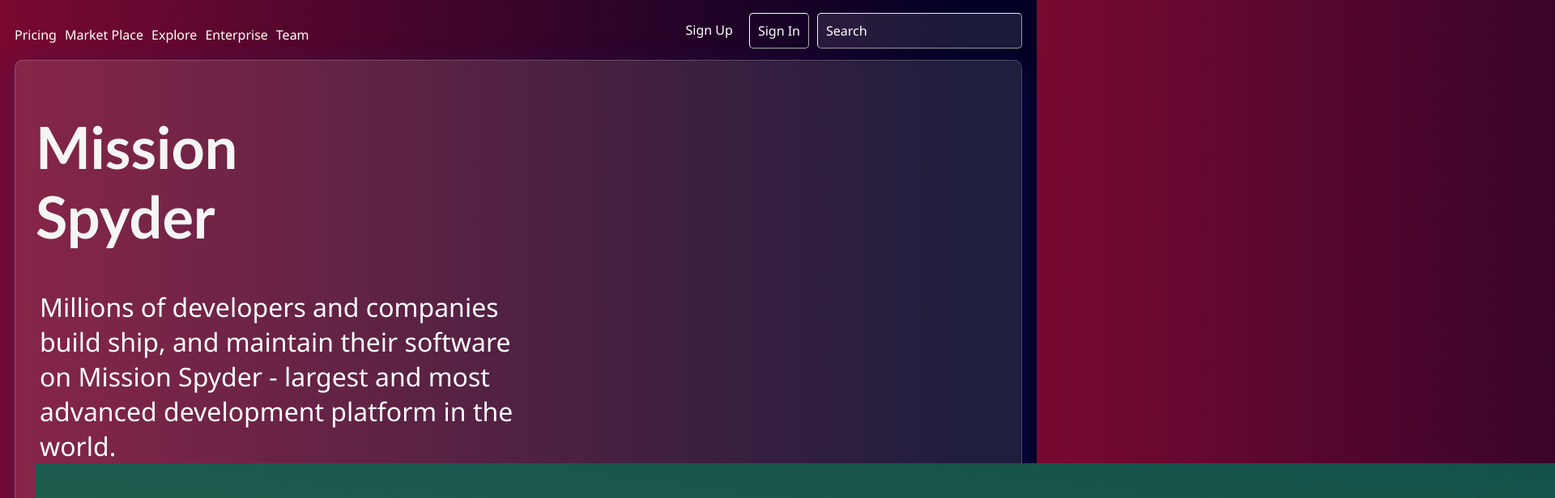
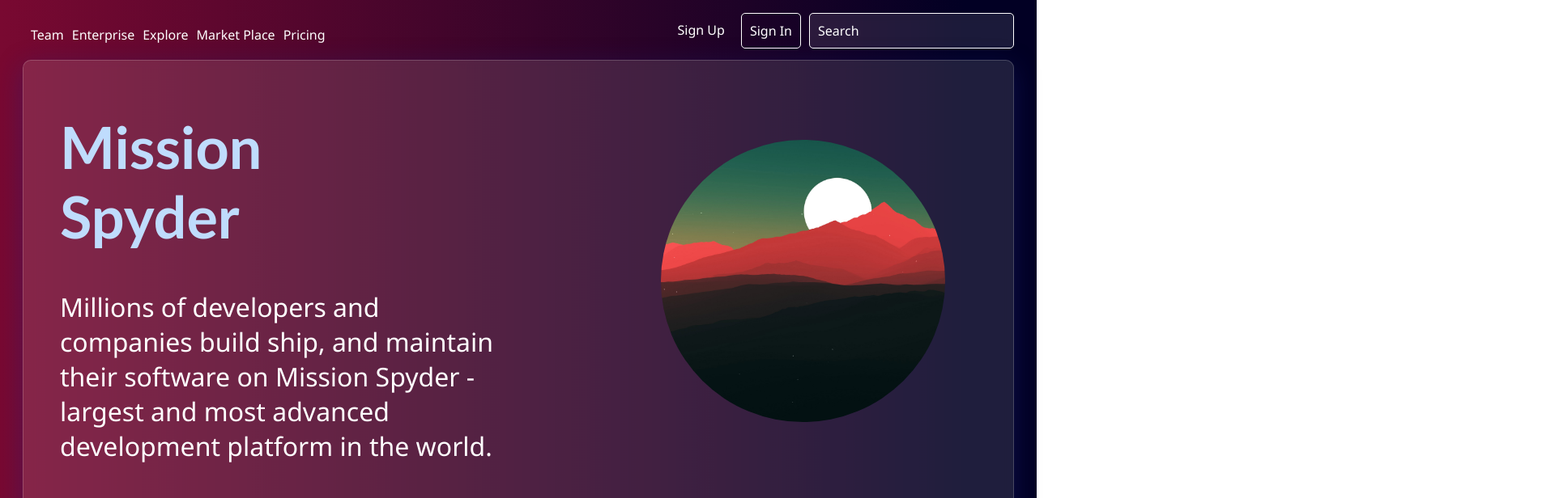
Before and after one commit to mahesh-del/mahesg-del.github.io, a plain HTML site: page index.html in a window 1280 px wide. Shown: the top 616 px of the page at 81% size, 1920 px wide, since content can reach past the window. Drawn offline with Linux system fonts and the light colour scheme.

Commit message:
Update style.css

```diff
--- a/style.css
+++ b/style.css
@@ -1,7 +1,7 @@
 *{
     font-family: 'Segoe UI', Tahoma, Geneva, Verdana, sans-serif;
     color: white;
-    font-size: 16px;
+    font-size: 1em;
 }
 body {
     background: rgb(255,0,0);
@@ -9,6 +9,7 @@ background: linear-gradient(90deg, rgba(255,0,0,1) 0%, rgba(121,9,49,1) 0%, rgba
 }
 
 .container {
+    display: flex;
     position: relative;
     background: rgba(255, 255, 255, 0.116);
     box-shadow: 0 8px 32px 0 rgba(31, 38, 135, 0.37);
@@ -19,33 +20,39 @@ background: linear-gradient(90deg, rgba(255,0,0,1) 0%, rgba(121,9,49,1) 0%, rgba
     padding: 5% 25px;
     margin-top: 3%;
     margin-bottom: 5%;
-    margin-left: 10px;
-    margin-right: 10px;
+    margin-left: 20px;
+    margin-right: 20px;
 }
 
-h1,
-h2 {
+.class1,.class2{
+    width: 50%;
+}
+h1 {
+    padding-left: 20px;
     margin-top: 0px;
     font-family: 'Gill Sans', 'Gill Sans MT', Calibri, 'Trebuchet MS', sans-serif;
     font-size: 72px;
-    color: whitesmoke;
+    color: rgb(191, 220, 253);
     text-shadow: black;
 }
 
 p {
     margin: 0px;
-    padding-left: 5px;
+    padding-left: 20px;
     color: white;
-    width: 50%;
-    font-size: 32px;
+    font-size: 2rem;
+    height: auto;
     border-radius: 5px;
 }
 
 header{
+    padding-right: 10px;
+    padding-left: 20px;
     padding-bottom : 20px;
 }
 
 #headeritems{
+    display: flex;
     padding-left: 10px;
     float: left;
 }
@@ -54,6 +61,7 @@ ul {
 }
 
 li {
+    cursor: pointer;
     float: right;
     padding-right: 10px;
 }
@@ -62,6 +70,7 @@ li {
     border-color: white;
     border-width: 1px;
     border-radius: 5px;
+    border-style: solid;
 }
 #su{
     border: none;
@@ -80,9 +89,18 @@ input[type="search"]{
     cursor: text;
     border-radius: 5px;
     border: 1px;
-    border-style: outset;
+    border-style: solid;
     backdrop-filter: blur(6px);
 }
 ::placeholder{
     color: white;
 }
+img{
+    border: none;
+    border-radius: 50%;
+    margin-left: 30%;
+    margin-top: 6%;
+    padding: 0px;
+    height: auto;
+    width: 60%;
+}
```
